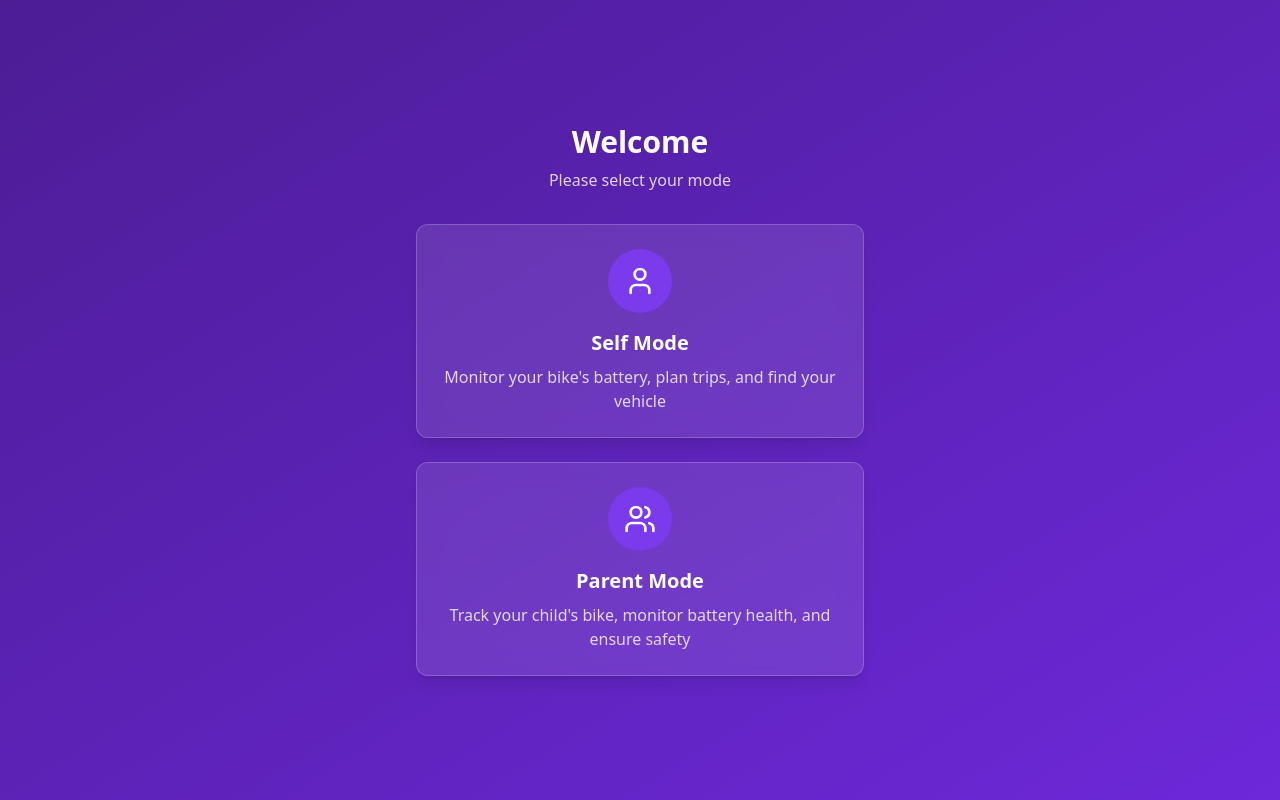
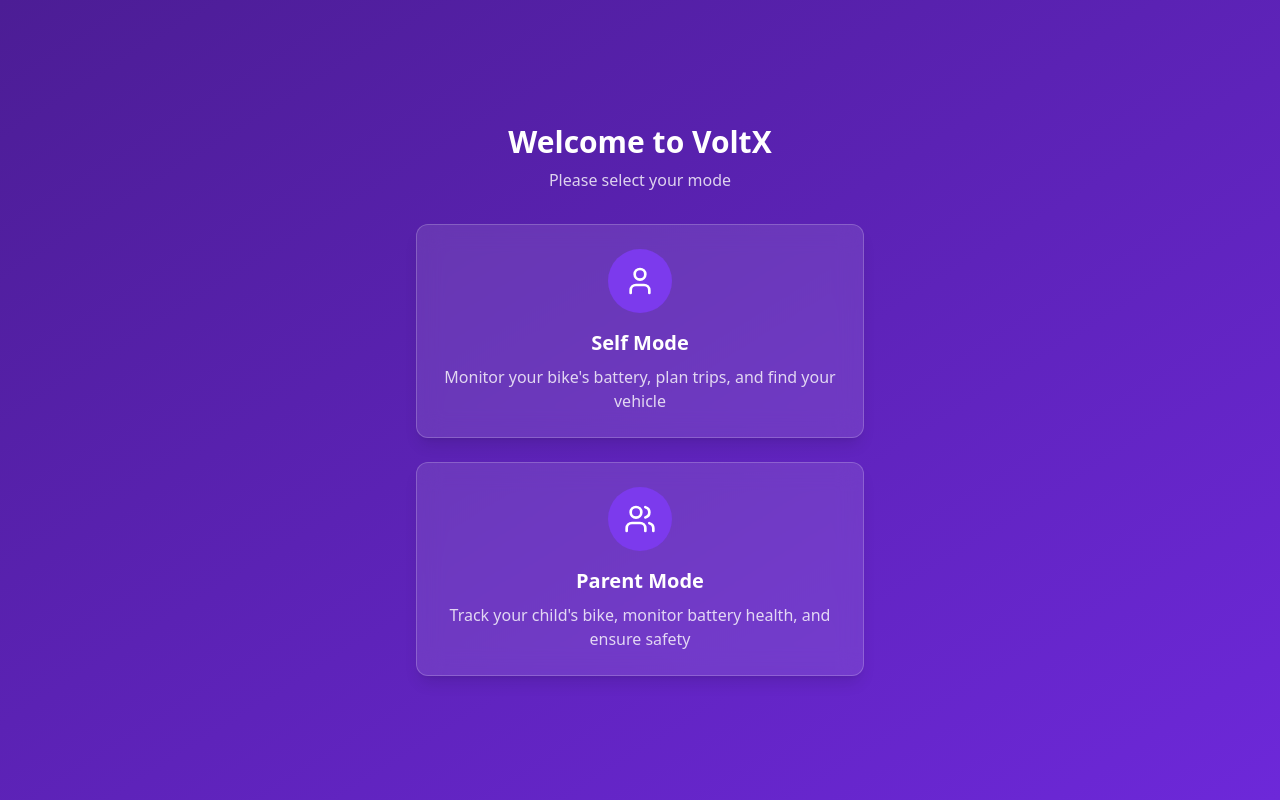
Before and after one commit to MUGESHKANNANS/VIT_EVENT, a React (Vite) app: page /mode-selection in a window 1280 px wide. Built offline with nearby package versions, Linux system fonts and the light colour scheme.

Commit message:
ModeSelection.tsx

```diff
--- a/src/pages/ModeSelection.tsx
+++ b/src/pages/ModeSelection.tsx
@@ -15,7 +15,7 @@
         transition={{ duration: 0.5 }}
         className="w-full max-w-md"
       >
-        <h1 className="text-3xl font-bold mb-2 text-center text-white">Welcome</h1>
+        <h1 className="text-3xl font-bold mb-2 text-center text-white">Welcome to VoltX</h1>
         <p className="text-center mb-8 text-white/80">Please select your mode</p>
 
         <div className="grid grid-cols-1 gap-6">
```
